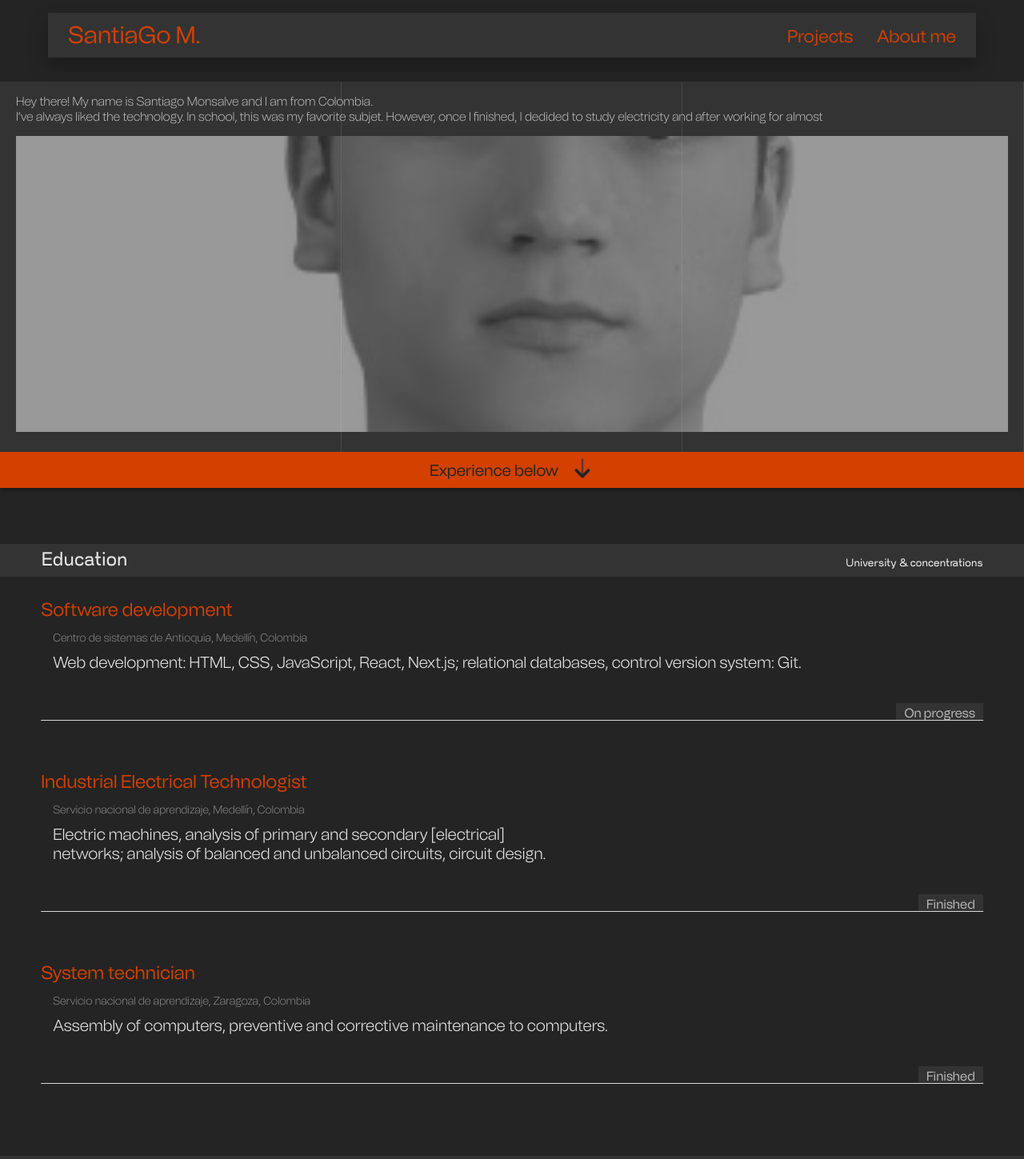
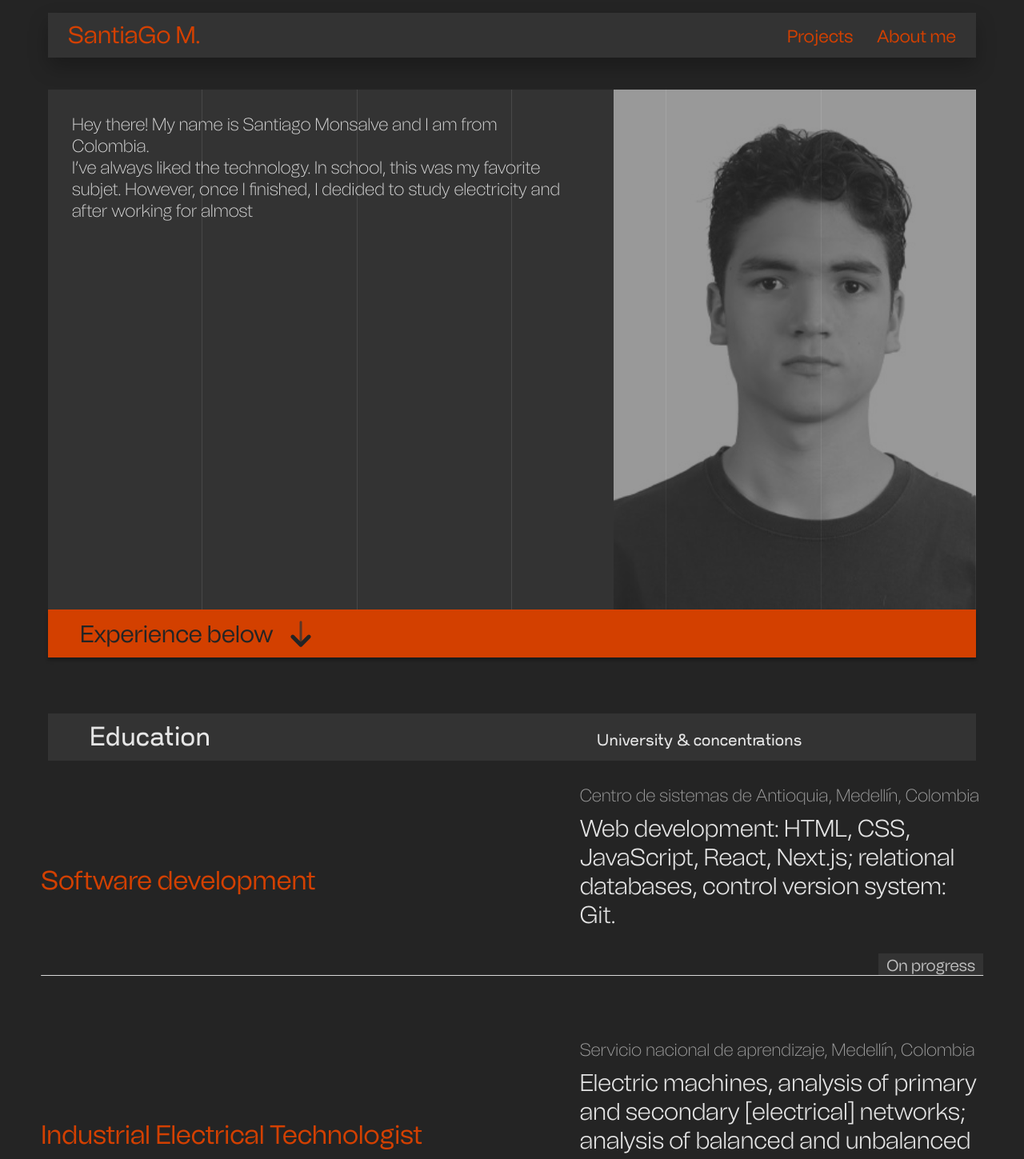
Before and after one commit to mssm1604/Portfolio, a React (Vite) app: page /about in a window 1280 px wide. Shown: the top 1449 px of the page at 80% size. Built offline with nearby package versions, Linux system fonts and the light colour scheme.

Commit message:
style(about page) responsive styles

```diff
--- a/src/components/about_page/description_sec/description.css
+++ b/src/components/about_page/description_sec/description.css
@@ -3,7 +3,7 @@
   width: 100%;
   height: auto;
   margin-top: 30px;
-  padding: 15px 20px 25px;
+  padding: 5% 5% 3%;
   overflow: hidden;
 
   font-weight: 200;
@@ -39,13 +39,13 @@
     inset: 0;
     z-index: 0;
 
-    width: fit-content;
+    width: 100%;
     overflow: hidden;
     pointer-events: none;
   }
 
   .background div:nth-child(-n + 3) {
-    width: calc(100vw / 3);
+    width: calc(100% / 3);
     height: 100%;
     border-right: 1px solid rgba(216, 216, 216, 0.12);
   }
@@ -65,7 +65,76 @@
   box-shadow: 0px 4px 4px 0px rgba(0, 0, 0, 0.25);
 }
 
+.pointer_experience_wrapper span,
 .pointer_experience_wrapper span svg {
   width: 30px;
   height: 30px;
 }
+
+@media (min-width: 700px) {
+  .description_section_wrapper {
+    width: auto;
+    padding: 20px 30px 15px;
+    margin: 40px 35px 0;
+    font-size: 22px;
+
+    .about_info_wrapper {
+      gap: 25px;
+
+      .img_wrapper {
+        height: 650px;
+      }
+    }
+
+    .background div:nth-child(-n + 4) {
+      min-width: calc(100% / 4);
+      height: 100%;
+      border-right: 1px solid rgba(216, 216, 216, 0.12);
+    }
+  }
+
+  .pointer_experience_wrapper {
+    width: auto;
+    margin-inline: 35px;
+  }
+}
+
+@media (min-width: 1024px) {
+  .description_section_wrapper {
+    padding: 0px;
+    margin: 40px 60px 0;
+
+    .about_info_wrapper {
+      flex-direction: row;
+
+      .img_wrapper {
+        width: 40%;
+      }
+
+      .string_wrapper {
+        padding: 30px;
+        width: 60%;
+      }
+    }
+
+    .background div:nth-child(-n + 6) {
+      min-width: calc(100% / 6);
+      height: 100%;
+      border-right: 1px solid rgba(216, 216, 216, 0.12);
+    }
+  }
+
+  .pointer_experience_wrapper {
+    justify-content: flex-start;
+    margin-inline: 60px;
+    padding: 10px 40px;
+
+    font-size: 30px;
+  }
+
+  .pointer_experience_wrapper span,
+  .pointer_experience_wrapper span svg {
+    width: 40px;
+    height: 40px;
+  }
+}
--- a/src/components/about_page/education_sec/education.css
+++ b/src/components/about_page/education_sec/education.css
@@ -13,23 +13,31 @@
       position: relative;
       display: flex;
       flex-direction: column;
-      gap: 15px;
+      gap: 25px;
       padding-inline: 4%;
 
       .item_title {
+        width: 100%;
         font-size: 23px;
         font-weight: 400;
         line-height: 100%;
         color: rgb(211 64 0);
       }
 
+      .ed_item_body {
+        width: 100%;
+        display: flex;
+        flex-direction: column;
+        align-items: flex-end;
+        gap: 27px;
+
+        padding-inline: 15px 0px;
+
         .item_content {
           width: 100%;
           display: flex;
           flex-direction: column;
           gap: 10px;
-
-        padding-inline: 15px 0px;
 
           .university_string {
             color: #d8d8d8ae;
@@ -44,9 +52,9 @@
             text-wrap: balance;
           }
         }
+      }
 
       .status_wrapper {
-        margin-top: 27px ;
         text-align: end;
 
         .status_string {
@@ -70,3 +78,67 @@
     background: #d8d8d8;
   }
 }
+
+@media (min-width: 700px) {
+  .education_section_wrapper {
+    .education_body {
+      gap: 80px;
+
+      .ed_item_wrapper {
+        align-items: flex-end;
+        gap: 35px;
+
+        .ed_item_body {
+          gap: 33px;
+
+          .item_content {
+            width: 90%;
+
+            .concentrations_string {
+              text-wrap: initial;
+            }
+          }
+        }
+      }
+    }
+  }
+}
+
+@media (min-width: 1024px) {
+  .education_section_wrapper {
+    .education_body {
+      gap: 80px;
+
+      .ed_item_wrapper {
+        flex-direction: row;
+        align-items: center;
+        gap: 35px;
+
+        .item_title {
+          font-size: 33px;
+        }
+
+        .ed_item_body {
+          /* align-items: flex-start; */
+          gap: 33px;
+
+          .item_content {
+            width: 90%;
+
+            .university_string {
+              font-size: 22px;
+            }
+
+            .concentrations_string {
+              font-size: 30px;
+            }
+          }
+        }
+
+        .status_wrapper {
+          font-size: 20px;
+        }
+      }
+    }
+  }
+}
--- a/src/components/about_page/education_sec/education_item.jsx
+++ b/src/components/about_page/education_sec/education_item.jsx
@@ -4,6 +4,8 @@ export function EducationItem({ title, university, concentrations, status }) {
   return (
     <article className='ed_item_wrapper'>
       <h5 className='item_title'>{title}</h5>
+
+      <div className='ed_item_body'>
         <div className='item_content'>
           <span className='university_string'>{university}</span>
           <p className='concentrations_string'>{concentrations}</p>
@@ -11,6 +13,7 @@ export function EducationItem({ title, university, concentrations, status }) {
         <div className='status_wrapper'>
           <span className='status_string'>{status}</span>
         </div>
+      </div>
     </article>
   )
 }
--- a/src/components/about_page/final_section/final_section.css
+++ b/src/components/about_page/final_section/final_section.css
@@ -36,3 +36,13 @@
     z-index: 1;
   }
 }
+
+@media (min-width: 700px) {
+  .finalAbt_section_wrapper {
+    flex-direction: row;
+    justify-content: center;
+    gap: 70px;
+
+    padding-block: 40px;
+  }
+}
--- a/src/components/about_page/local_header/local_header.css
+++ b/src/components/about_page/local_header/local_header.css
@@ -19,3 +19,19 @@
     font-size: 13.4px;
   }
 }
+
+@media (min-width: 1024px) {
+  .local_sec_header {
+    padding: 15px 4%;
+    margin-inline: 60px;
+
+    .local_header_h3 {
+      font-size: 33px;
+    }
+
+    .local_header_span {
+      width: 40%;
+      font-size: 20px;
+    }
+  }
+}
--- a/src/constants/projects_const.jsx
+++ b/src/constants/projects_const.jsx
@@ -50,8 +50,8 @@ export const projects = [
     images: ['/assets/projects_images/colombiaAPI_main_pic.png'],
     usedTechnologies: [
       <JavaScriptIcon key={1} />,
+      <NodeIcon key={3} />,
       <ExpressIcon key={2} />,
-      <NodeIcon key={3} />,
       <MongoIcon key={4} />
     ],
     url: ''
--- a/src/index.css
+++ b/src/index.css
@@ -58,8 +58,11 @@
 
 @font-face {
   font-family: 'Violet sans';
-  src: url('/css/fonts/violet_sans/VioletSans-Regular.otf')
-    format('opentype');
+  src: url('/css/fonts/violet_sans/VioletSans-Regular.otf') format('opentype');
+}
+
+html {
+  scroll-behavior: smooth;
 }
 
 body {
@@ -71,7 +74,6 @@ body {
   padding: 0;
   margin: 0;
   box-sizing: border-box;
-  scroll-behavior: smooth;
 }
 
 a {
```
Also changed, not shown: vercel.json (deleted). Lines whose indentation alone changed are shown as unchanged.
